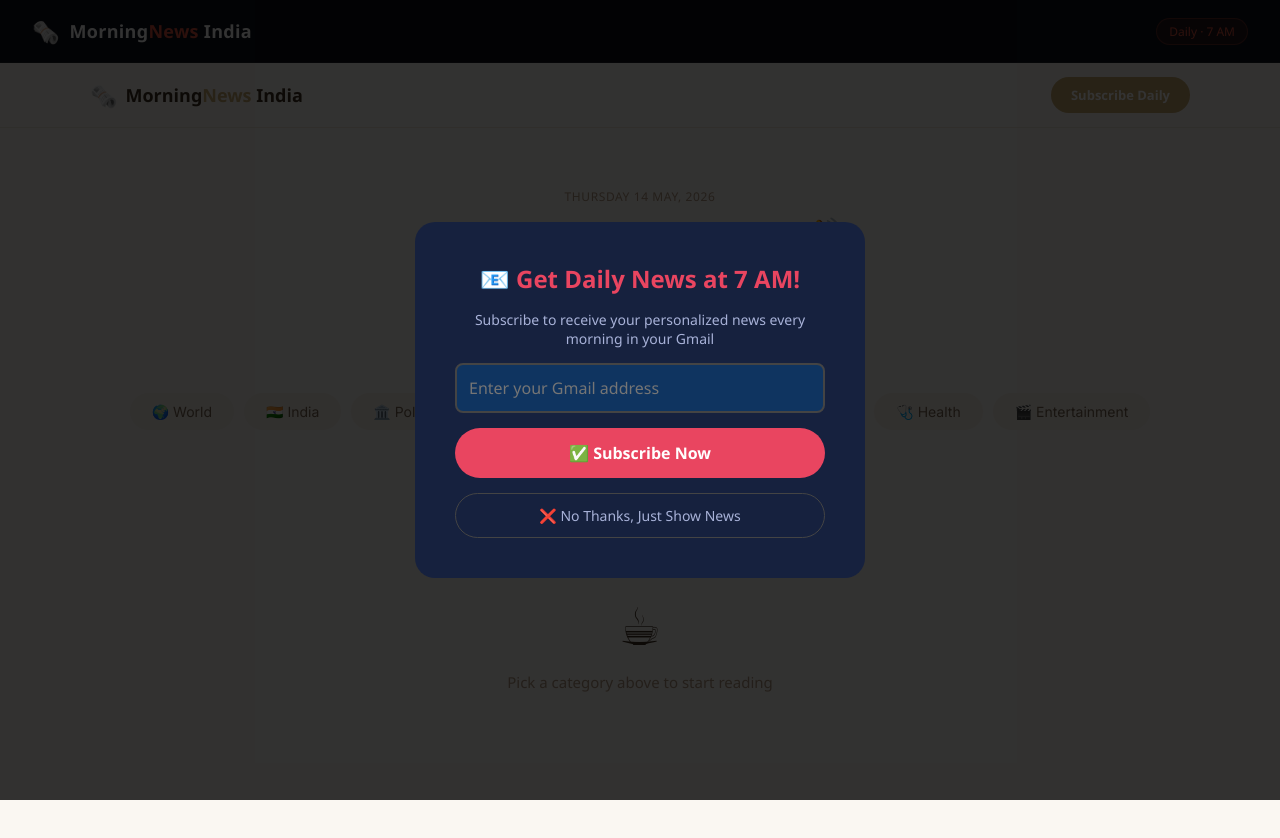
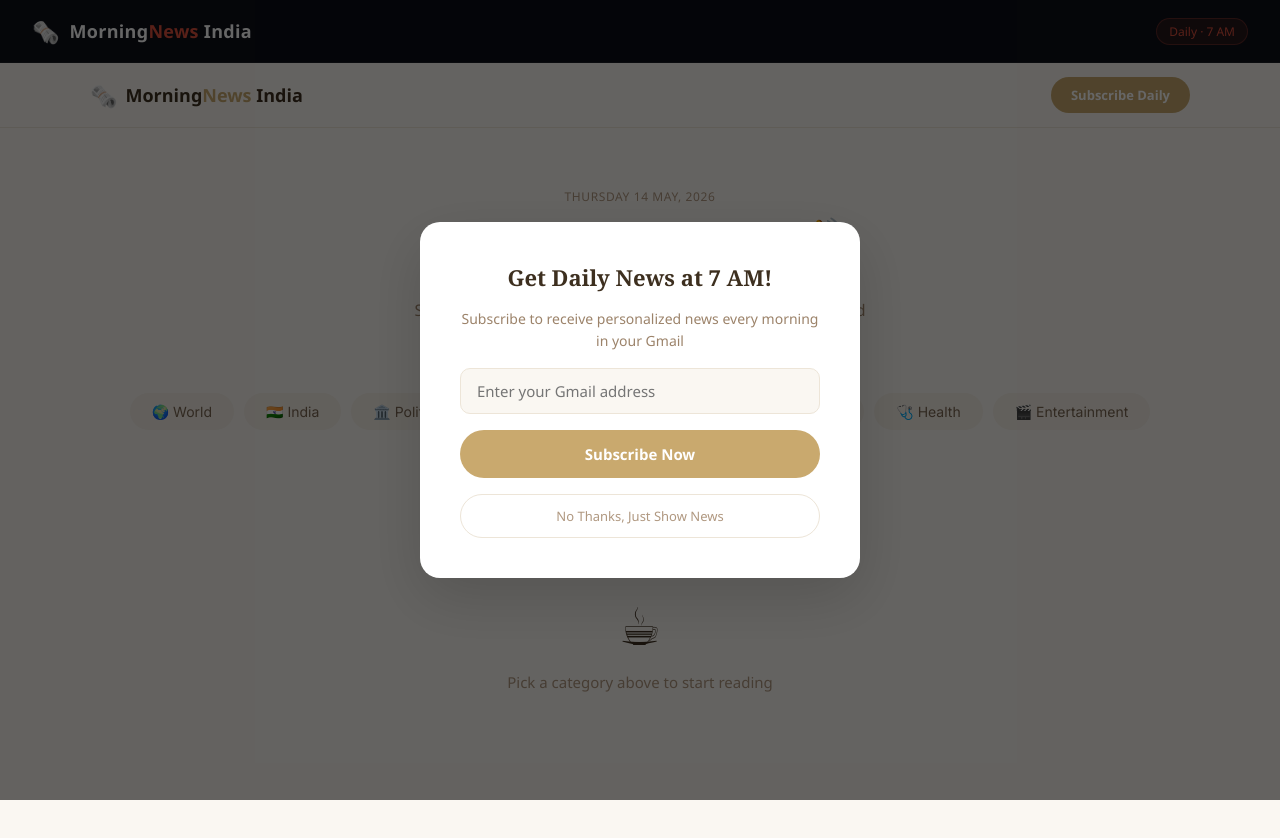
Before and after one commit to shristitripathi-dot/morning-news-india, a React (Create React App) app: page / in a window 1280 px wide. Shown: the top 838 px of the page. Built offline with nearby package versions, Linux system fonts and the light colour scheme.

Commit message:
fix: subscribe popup with no-cors

```diff
--- a/src/components/SubscribePopup.js
+++ b/src/components/SubscribePopup.js
@@ -1,137 +1,149 @@
 import React, { useState } from 'react';
 
+var WEBHOOK_URL = 'https://newsdigest.app.n8n.cloud/webhook/fee03ac1-0765-4856-8b44-1020d9332477';
+
 function SubscribePopup({ selectedCategories, selectedState, onClose }) {
-  const [email, setEmail] = useState('');
-  const [subscribed, setSubscribed] = useState(false);
-  const [loading, setLoading] = useState(false);
+  var [email, setEmail] = useState('');
+  var [subscribed, setSubscribed] = useState(false);
+  var [loading, setLoading] = useState(false);
 
-  const handleSubscribe = async () => {
+  function handleSubscribe() {
     if (!email || !email.includes('@')) {
       alert('Please enter a valid email!');
       return;
     }
     setLoading(true);
-    try {
-      await fetch('https://newsdigest.app.n8n.cloud/webhook/fee03ac1-0765-4856-8b44-1020d9332477', {
+    fetch(WEBHOOK_URL, {
       method: 'POST',
+      mode: 'no-cors',
       headers: { 'Content-Type': 'application/json' },
       body: JSON.stringify({
-          email,
+        email: email,
         categories: selectedCategories,
         state: selectedState,
       }),
+    })
+      .then(function() {
+        setSubscribed(true);
+        setLoading(false);
+      })
+      .catch(function() {
+        setSubscribed(true);
+        setLoading(false);
       });
-      setSubscribed(true);
-    } catch (err) {
-      alert('Something went wrong. Please try again!');
   }
-    setLoading(false);
-  };
 
   return (
     <div style={styles.overlay}>
       <div style={styles.popup}>
         {!subscribed ? (
-          <>
-            <h2 style={styles.title}>📧 Get Daily News at 7 AM!</h2>
+          <div style={styles.inner}>
+            <h2 style={styles.title}>Get Daily News at 7 AM!</h2>
             <p style={styles.subtitle}>
-              Subscribe to receive your personalized news every morning in your Gmail
+              Subscribe to receive personalized news every morning in your Gmail
             </p>
             <input
               style={styles.input}
               type="email"
               placeholder="Enter your Gmail address"
               value={email}
-              onChange={(e) => setEmail(e.target.value)}
+              onChange={function(e) { setEmail(e.target.value); }}
             />
             <button
               style={styles.subscribeBtn}
               onClick={handleSubscribe}
               disabled={loading}
             >
-              {loading ? 'Subscribing...' : '✅ Subscribe Now'}
+              {loading ? 'Subscribing...' : 'Subscribe Now'}
             </button>
-            <button style={styles.skipBtn} onClick={() => onClose(false)}>
-              ❌ No Thanks, Just Show News
+            <button style={styles.skipBtn} onClick={function() { onClose(false); }}>
+              No Thanks, Just Show News
             </button>
-          </>
+          </div>
         ) : (
-          <>
-            <h2 style={styles.title}>🎉 You're Subscribed!</h2>
+          <div style={styles.inner}>
+            <h2 style={styles.title}>You are Subscribed!</h2>
             <p style={styles.subtitle}>
-              You'll receive your personalized news at 7 AM every morning!
+              You will receive your personalized news at 7 AM every morning!
             </p>
-            <button style={styles.subscribeBtn} onClick={() => onClose(true)}>
-              📰 Read Today's News
+            <button style={styles.subscribeBtn} onClick={function() { onClose(true); }}>
+              Read Today's News
             </button>
-          </>
+          </div>
         )}
       </div>
     </div>
   );
 }
 
-const styles = {
+var styles = {
   overlay: {
     position: 'fixed',
     top: 0, left: 0, right: 0, bottom: 0,
-    backgroundColor: 'rgba(0,0,0,0.8)',
+    backgroundColor: 'rgba(0,0,0,0.6)',
     display: 'flex',
     alignItems: 'center',
     justifyContent: 'center',
     zIndex: 1000,
   },
   popup: {
-    backgroundColor: '#16213e',
+    backgroundColor: '#fff',
     borderRadius: '20px',
     padding: '40px',
-    maxWidth: '450px',
+    maxWidth: '440px',
     width: '90%',
+    boxShadow: '0 20px 60px rgba(0,0,0,0.15)',
+  },
+  inner: {
     display: 'flex',
     flexDirection: 'column',
     alignItems: 'center',
-    gap: '15px',
+    gap: '16px',
   },
   title: {
-    color: '#e94560',
-    fontSize: '24px',
+    color: '#3d2f1f',
+    fontSize: '22px',
     margin: 0,
     textAlign: 'center',
+    fontFamily: 'Georgia, serif',
+    fontWeight: 700,
   },
   subtitle: {
-    color: '#a8b2d8',
+    color: '#9c836a',
     textAlign: 'center',
     fontSize: '14px',
     margin: 0,
+    lineHeight: 1.6,
   },
   input: {
     width: '100%',
-    padding: '12px',
-    borderRadius: '8px',
-    backgroundColor: '#0f3460',
-    color: '#fff',
-    border: '2px solid #444',
-    fontSize: '16px',
+    padding: '12px 16px',
+    borderRadius: '10px',
+    backgroundColor: '#faf7f2',
+    color: '#3d2f1f',
+    border: '1.5px solid #ede5d8',
+    fontSize: '15px',
     boxSizing: 'border-box',
+    outline: 'none',
   },
   subscribeBtn: {
-    backgroundColor: '#e94560',
+    backgroundColor: '#c9a96e',
     color: '#fff',
     border: 'none',
     padding: '14px 40px',
-    borderRadius: '25px',
-    fontSize: '16px',
+    borderRadius: '100px',
+    fontSize: '15px',
     cursor: 'pointer',
-    fontWeight: 'bold',
+    fontWeight: 600,
     width: '100%',
   },
   skipBtn: {
     backgroundColor: 'transparent',
-    color: '#a8b2d8',
-    border: '1px solid #444',
+    color: '#b09880',
+    border: '1px solid #ede5d8',
     padding: '12px 40px',
-    borderRadius: '25px',
-    fontSize: '14px',
+    borderRadius: '100px',
+    fontSize: '13px',
     cursor: 'pointer',
     width: '100%',
   },
```
Lines whose indentation alone changed are shown as unchanged.
